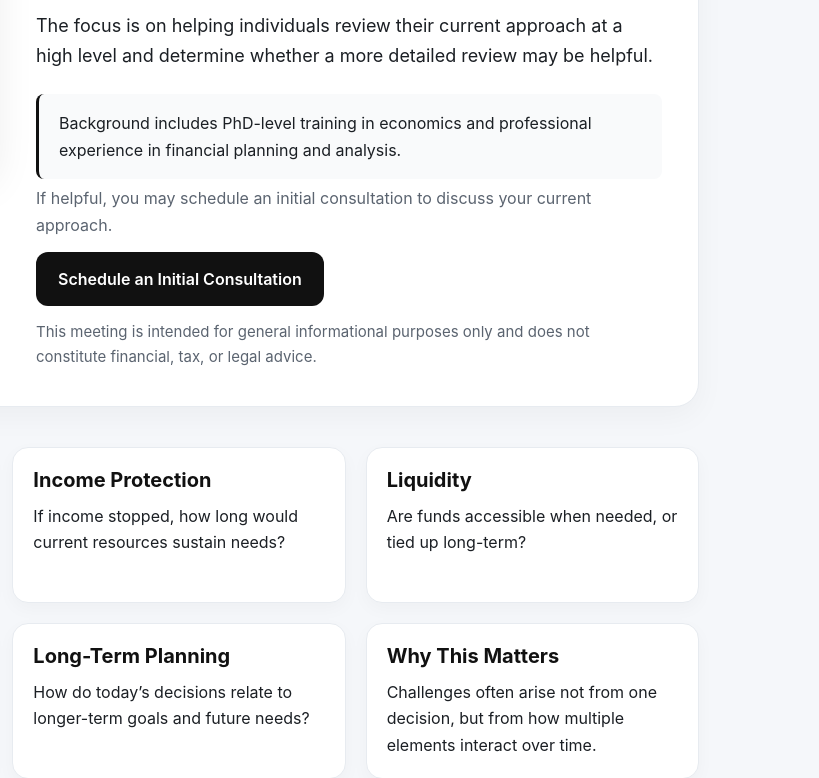
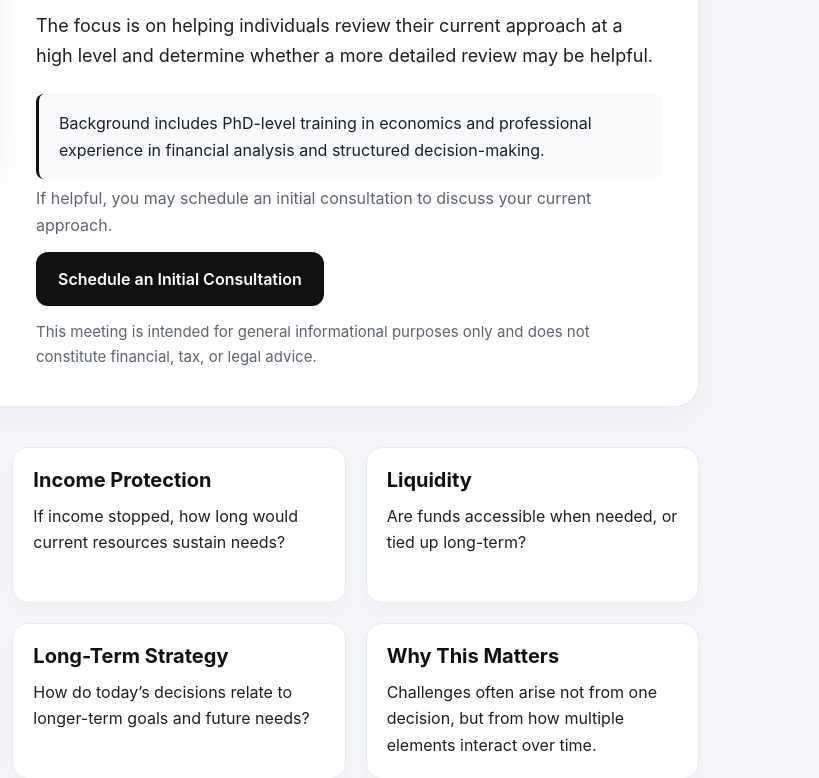
Before and after one commit to skuntsel/drsergey, a plain HTML site: page index.html in a window 1280 px wide. Shown: the part 491-1269 px from the top of the page, 461-1280 px from the left. Drawn offline with Linux system fonts and the light colour scheme.

Commit message:
Update index.html

```diff
--- a/index.html
+++ b/index.html
@@ -264,7 +264,7 @@
 
         <div class="authority">
           <p>
-            Background includes PhD-level training in economics and professional experience in financial planning and analysis.
+            Background includes PhD-level training in economics and professional experience in financial analysis and structured decision-making.
           </p>
         </div>
 
@@ -312,7 +312,7 @@
       </div>
 
       <div class="pillar">
-        <h3>Long-Term Planning</h3>
+        <h3>Long-Term Strategy</h3>
         <p>
           How do today’s decisions relate to longer-term goals and future needs?
         </p>
```
